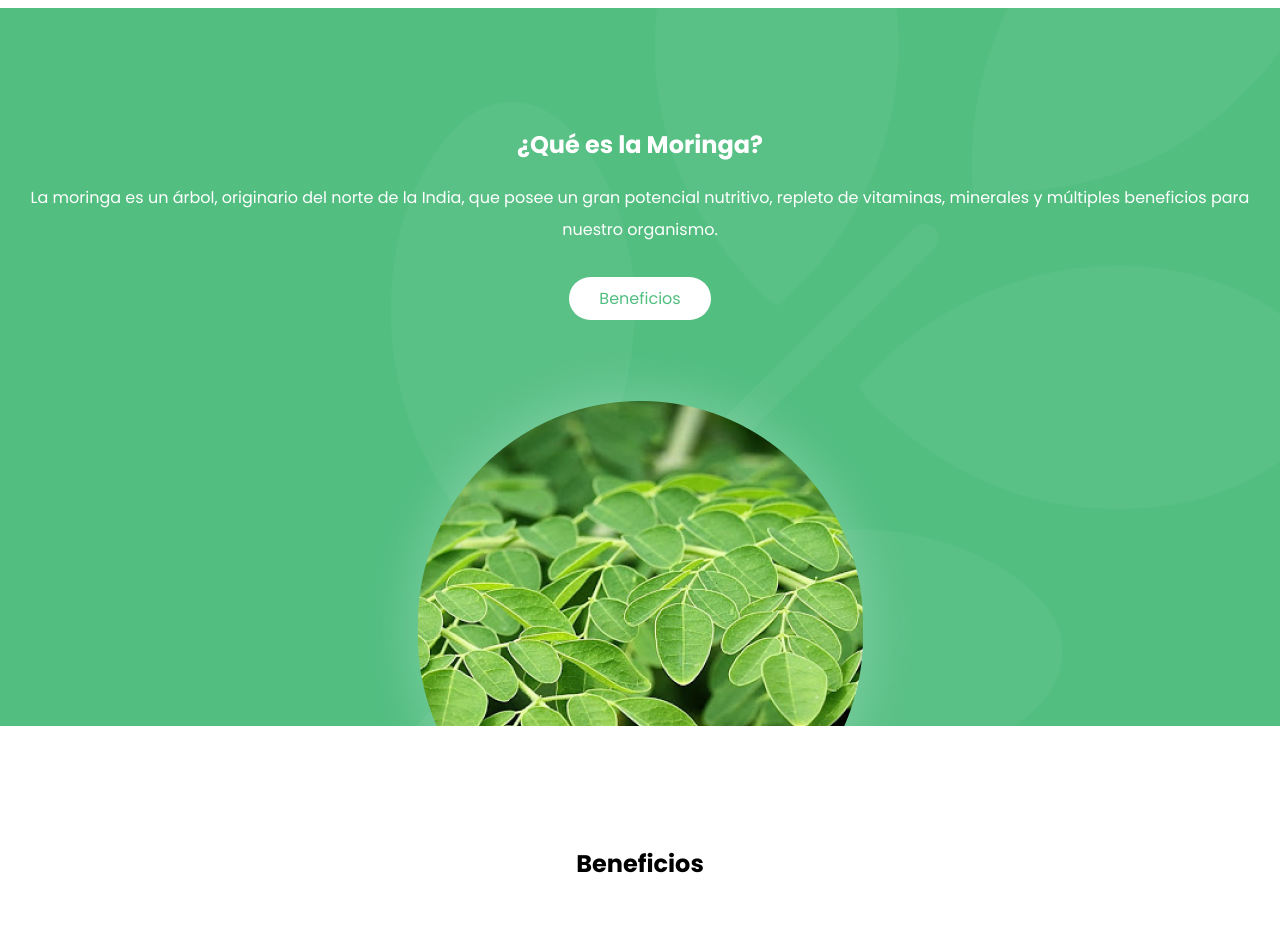
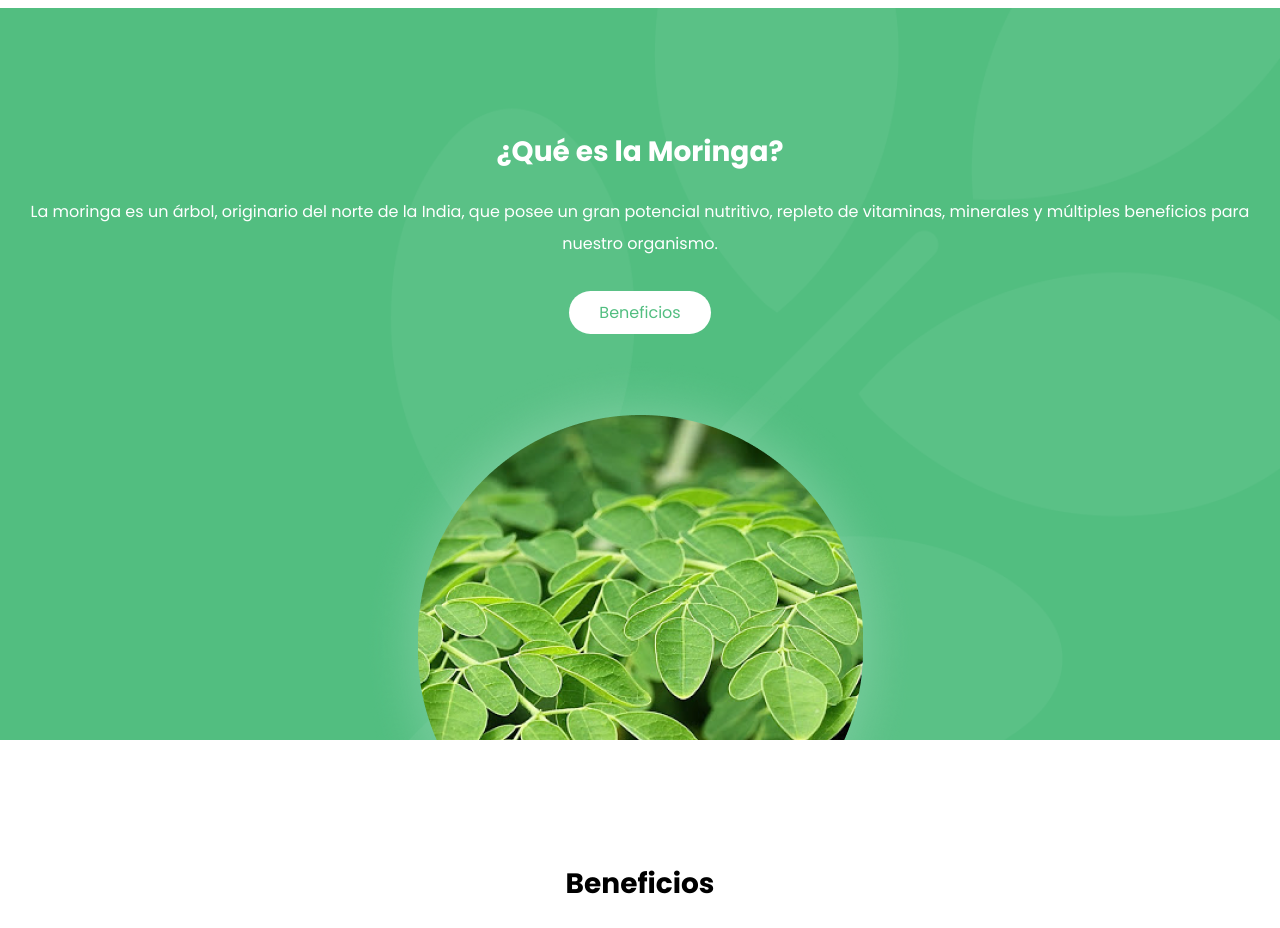
Before and after one commit to lillocorba/moringa-arbol-de-la-vida, a website: page index.html in a window 1280 px wide. Shown: the part 820-1748 px from the top of the page. Drawn offline with Linux system fonts and the light colour scheme.

Commit message:
Computadora chica OK

```diff
--- a/scss/about.scss
+++ b/scss/about.scss
@@ -18,7 +18,7 @@
 
 .about__h2 {
     font-weight: bold;
-    font-size: 24px;
+    font-size: 28px;
 }
 
 .about__p {
--- a/scss/beneficios.scss
+++ b/scss/beneficios.scss
@@ -12,7 +12,7 @@
 .beneficios__titulo h2 {
     color: black;
     font-weight: bold;
-    font-size: 24px;
+    font-size: 28px;
     margin-bottom: 50px;
 }
 
--- a/scss/consumo.scss
+++ b/scss/consumo.scss
@@ -33,7 +33,7 @@
 
 .consumo__titulo h2 {
     font-weight: bold;
-    font-size: 24px;
+    font-size: 28px;
 }
 
 .consumo__capsulas, .consumo__aceite, .consumo__hojas, .consumo__polvo {
```
Also changed, not shown: css/style.css.
